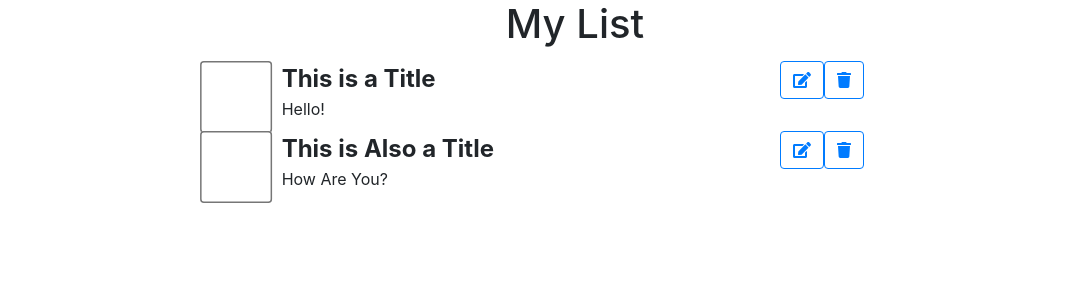
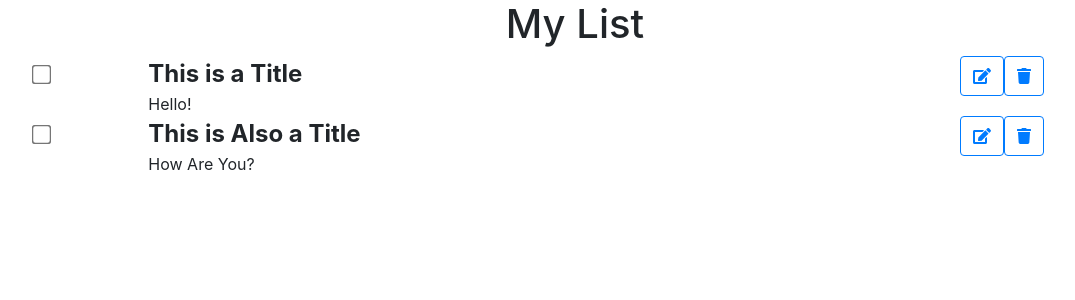
Before and after one commit to redligot2009/red-todo-list, a React (Create React App) app: page / in a window 1280 px wide. Shown: the top 300 px of the page, without its empty margins (65-1140 px from the left). Built offline with nearby package versions, Linux system fonts and the light colour scheme.

Commit message:
Fix CSS formatting issues on buttons

```diff
--- a/src/App.js
+++ b/src/App.js
@@ -3,11 +3,15 @@ import TodoItem from './components/TodoItem';
 
 function App() {
   return (
-    <div className="App container">
-      <h1> My List </h1>
-      <div className="row justify-content-center">
-      <TodoItem title="This is a Title" message="Hello!"></TodoItem>
-      <TodoItem title="This is Also a Title" message="How Are You?"></TodoItem>
+    <div className="container-fluid App">
+      <div className="row justify-content-center ">
+        <h1> My List </h1>
+      </div>
+      <div className="row">
+        <div className="container-fluid justify-content-center">
+          <TodoItem title="This is a Title" message="Hello!"></TodoItem>
+          <TodoItem title="This is Also a Title" message="How Are You?"></TodoItem>
+        </div>
       </div>
     </div>
   );
--- a/src/components/TodoItem.js
+++ b/src/components/TodoItem.js
@@ -8,18 +8,20 @@ class TodoItem extends Component
     render()
     {
         return (
-            <div className="row todo-item">
-                <input className="col-1 item-status" type="checkbox">
-                </input>
-                <div className="col-7 item-information">
-                    <div className="item-title">
+            <div className="row todo-item d-flex justify-content-center">
+                <div className="col-2 item-status">
+                    <input className="item-status-checkbox" type="checkbox">
+                    </input>
+                </div>
+                <div className="col-6 item-information">
+                    <div className="row item-title">
                         {this.props.title || "Test Title Here"}
                     </div>
-                    <div className="item-details">
+                    <div className="row item-details">
                         {this.props.message || "Message here"}
                     </div>
                 </div>
-                <div className="col-4 item-operations">
+                <div className="col-4 item-operations d-flex justify-content-center">
                     <button type="button" className="item-edit btn btn-outline-primary">
                         <FontAwesomeIcon icon={faEdit} />
                     </button>
--- a/src/components/TodoItem.scss
+++ b/src/components/TodoItem.scss
@@ -1,17 +1,14 @@
 $item-title-height: 18pt;
 .todo-item
 {
-    display:flex;
-    flex-direction: row;
-    float:left;
-    width:100%;
-    max-width: 750px;
-    padding:5px;
     .item-status
     {
-        margin-top: calc(#{$item-title-height}/2);
-        transform: scale(1.5);
-        padding: 5px;
+        /**/
+        .item-status-checkbox
+        {
+            margin-top: calc(#{$item-title-height}/2);
+            transform: scale(1.5);
+        }
     }
     .item-information
     {
@@ -26,12 +23,13 @@ $item-title-height: 18pt;
         {
 
         }
-        .item-operations
+    }
+
+    .item-operations
+    {
+        .btn
         {
-            .btn
-            {
-                margin:15px;
-            }
+            max-height: 40px;
         }
     }
 }
```
Also changed, not shown: 1 other file (tests, documents, lock files or other folders).
